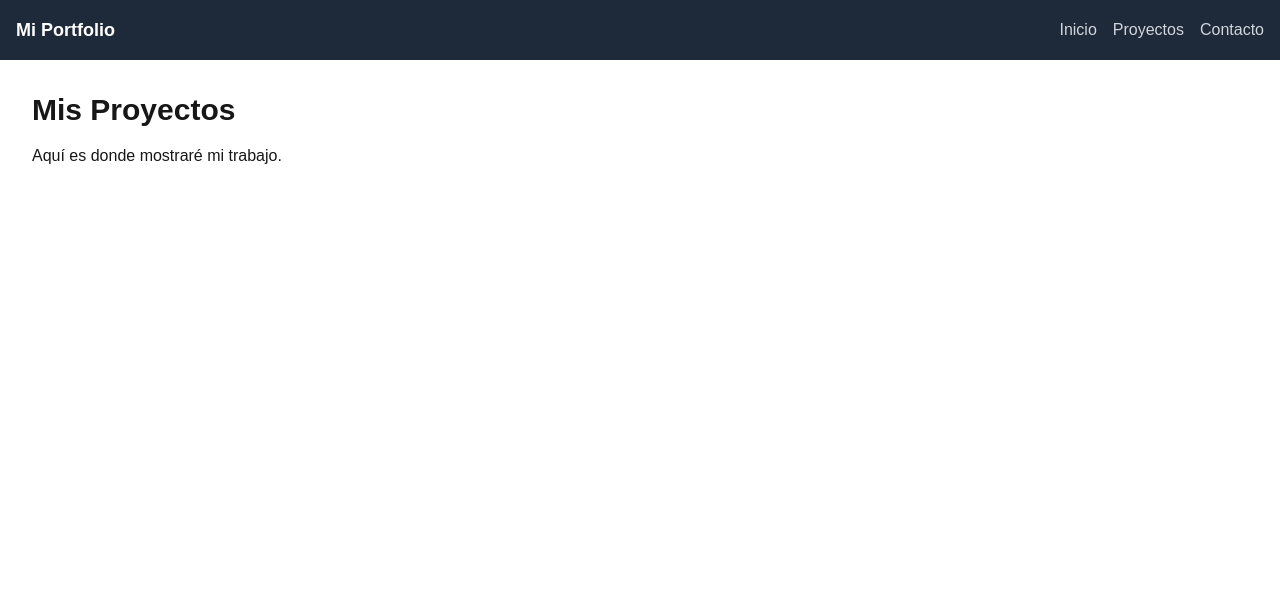
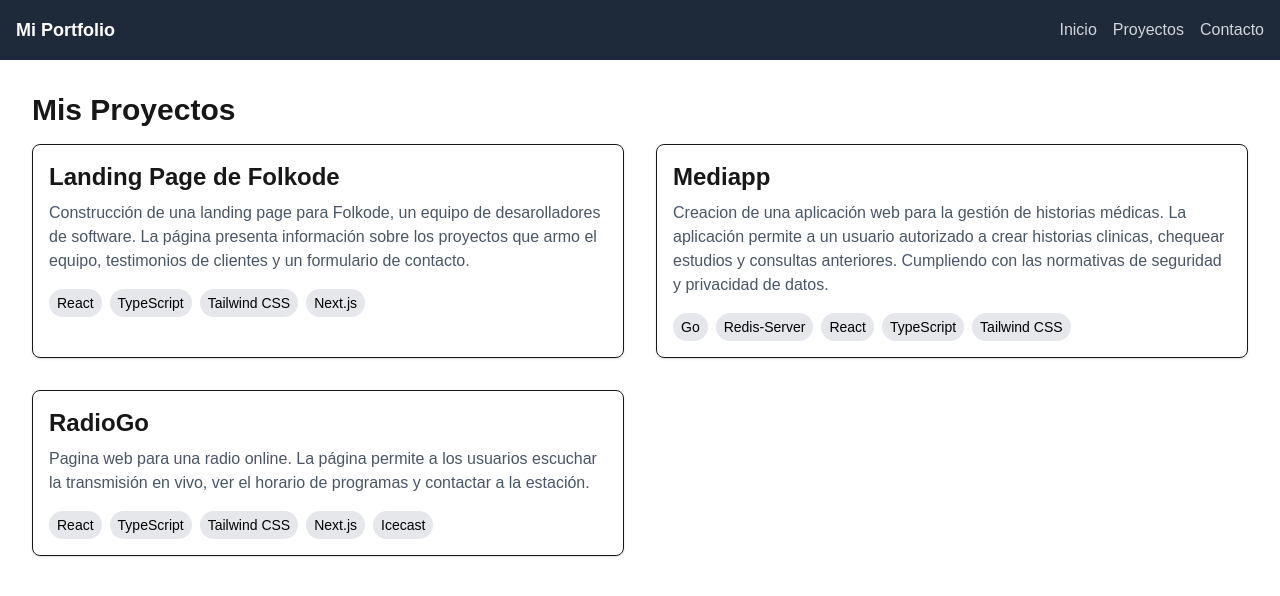
Before and after one commit to malessan4/matialess-portfolio, a Next.js app: page /projects in a window 1280 px wide. Shown: the top 596 px of the page. Built offline with nearby package versions, Linux system fonts and the light colour scheme.

Commit message:
se agrega Frame-motion, para que tenga dinamismo la pagina proyectos

```diff
--- a/src/app/projects/page.tsx
+++ b/src/app/projects/page.tsx
@@ -1,8 +1,39 @@
-export default function ProjectsPage(){
-    return(
+"use client";
+
+import React from "react";
+import { projectsData } from "../../../lib/data";
+import dynamic from "next/dynamic";
+
+const MotionDiv = dynamic(() =>
+    import("framer-motion").then((mod) => mod.motion.div),
+    { ssr: false } // Esto es crucial para la hidratación
+);
+
+export default function ProjectsPage() {
+    return (
         <main className="container mx-auto p-8">
-            <h1 className="text-3xl font-bold">Mis Proyectos</h1>
-            <p className="mt-4">Aquí es donde mostraré mi trabajo.</p>
+            <h1 className="text-3xl font-bold mb-4">Mis Proyectos</h1>
+            <div className="grid grid-cols-1 md:grid-cols-2 gap-8">
+                {projectsData.map((project, index) => (
+                    <MotionDiv
+                        key={index}
+                        className="border p-4 rounded-lg shadow hover:shadow-lg transition-shadow duration-300"
+                        initial={{ opacity: 0, y: 20 }}
+                        animate={{ opacity: 1, y: 0 }}
+                        transition={{ duration: 0.5, delay: index * 0.5 }}
+                    >
+                        <h2 className="text-2xl font-semibold">{project.title}</h2>
+                        <p className="mt-2 text-gray-600">{project.description}</p>
+                        <div className="mt-4 flex flex-wrap gap-2">
+                            {project.tags.map((tag, tagIndex) => (
+                                <span key={tagIndex} className="bg-gray-200 text-sm text-black font-medium px-2 py-1 rounded-full">
+                                    {tag}
+                                </span>
+                            ))}
+                        </div>
+                    </MotionDiv>
+                ))}
+            </div>
         </main>
     );
 }
```
Also changed, not shown: package.json (+7 -6 lines), 1 other file (tests, documents, lock files or other folders).
